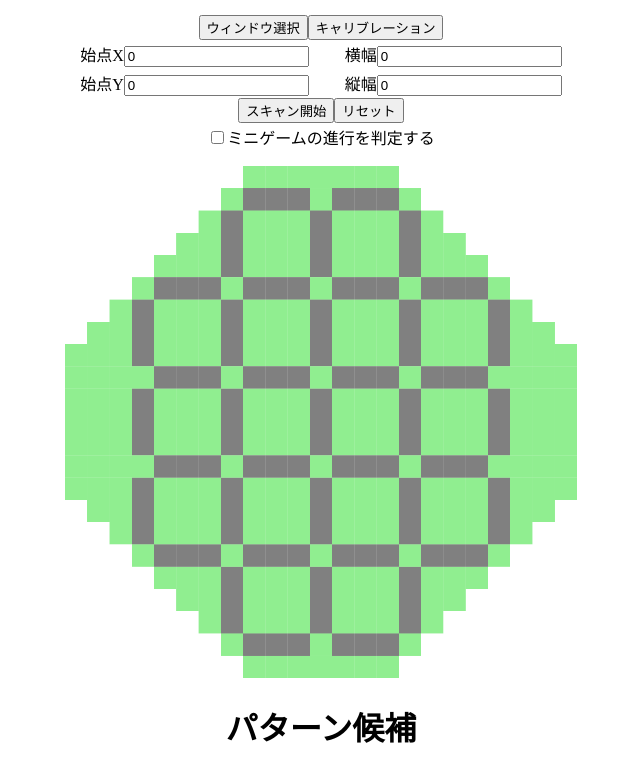
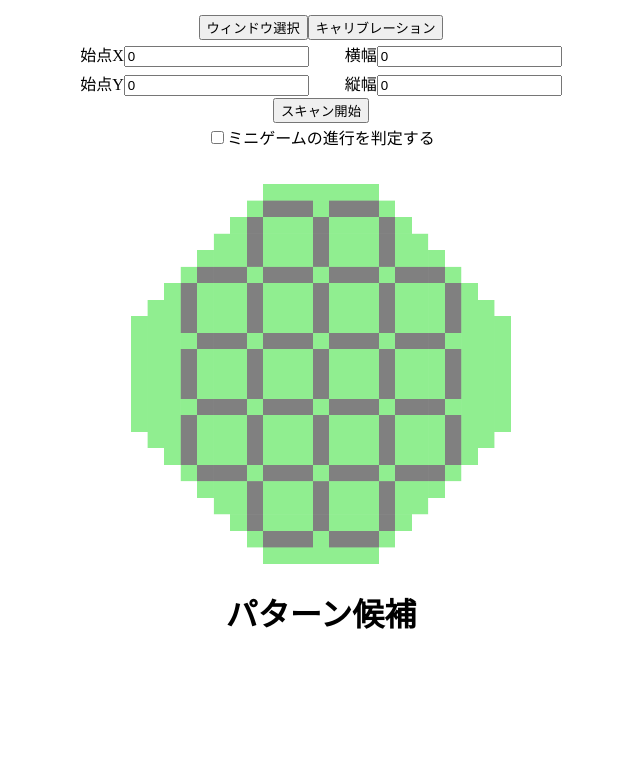
Before and after one commit to namecoco256/battan-auto-vue, a Vue app: page / in a window 1280 px wide. Shown: the top 782 px of the page, without its empty margins (319-959 px from the left). Built offline with nearby package versions, Linux system fonts and the light colour scheme.

Commit message:
いろいろと おしゃれだよ

```diff
--- a/src/App.vue
+++ b/src/App.vue
@@ -356,10 +356,8 @@ function checkTargetColor(current, min, max) {
     <label>始点Y<input type="text" v-model="selectRectangle.startY"/></label> <label>縦幅<input type="text" v-model="selectRectangle.height"/></label>
     <br />
     <button class="scanBtn" @click="onScanBtn" v-if="!isScanning">スキャン開始</button>
-    <button class="scanBtn" @click="onScanBtn" v-else>スキャン停止</button>
-    <button @click="reset">リセット</button><br>
-    <label><input type="checkbox" v-model="isJudgeGaming">ミニゲームの進行を判定する</label><!--この文言要検討-->
-  </section>
+    <button class="scanBtn" @click="onScanBtn" v-else>スキャン停止</button><br>
+    <label><input type="checkbox" v-model="isJudgeGaming">ミニゲームの進行を判定する</label><br>
 
     <div class="videoPreview">
       <video class="video" style="display:none;" :width="screenSize.width" :height="screenSize.height" autoplay />
@@ -370,8 +368,11 @@ function checkTargetColor(current, min, max) {
       </Transition>
     </div>
 
+    <button @click="reset" v-show="isWindowSelected">入力リセット</button><br>
+  </section>
 
-  <PatternDisplay ref='patternDisplay' :battan-input="battan_input" class="transition" /><!--v-if="isScanning"-->
+  <PatternDisplay ref='patternDisplay' :battan-input="battan_input" :canvas-size="canvasSize" class="transition" />
+  <div class="blank"></div>
 </template>
 
 <style scoped>
--- a/src/assets/base.css
+++ b/src/assets/base.css
@@ -4,5 +4,5 @@ body {
   text-align: center;
 }
 .transition{
-  transition: 2px;
+  transition: 2s ease;
 }
--- a/src/assets/main.css
+++ b/src/assets/main.css
@@ -5,6 +5,7 @@
 .canvas {
   height: 90%;
   max-height: 744px;
+  border-radius: 10px;
 }
 label {
   margin: 2px 1em;
@@ -15,15 +16,21 @@ label {
   display: flex;
   flex-wrap: wrap;
   list-style: none;
-  justify-content: space-between;
+  justify-content: center;
 }
 .matches li {
   margin:1em;
   padding:1em;
-  background-color: #aaaaaa;
+  background-color: #e3e3e3;
   width:fit-content;
+  border-radius:10px;
 }
 .matches li img{
   display: block;
   object-fit: contain;
+  width:170px;
 }
+
+.blank{
+  height:300px
+}
--- a/src/components/InputDisplay.vue
+++ b/src/components/InputDisplay.vue
@@ -7,7 +7,7 @@ const canvasSize = { width: 2048, height: 2048 }
 const props = defineProps({
   battanInput: Array,
   battanMerge: Array,
-  battanPatternMatchNum: Number
+  battanPatternMatchNum: Number,
 })
 
 //blockSize
@@ -73,6 +73,7 @@ watch(() => props.battanInput, () => {
 //描画
 function paint(){
   console.log('i am a display')
+  console.log(props.battanMerge)
   canvasCtx.strokeStyle = "gray"
   canvasCtx.fillStyle = "white";
   canvasCtx.fillRect(0, 0, canvas.width, canvas.height);
@@ -134,7 +135,7 @@ function paint(){
 
 <style scoped>
   .canvas {
-    width:512px;
-    height: 512px;
+    width:380px;
+    height: 380px;
   }
 </style>
--- a/src/components/PatternDisplay.vue
+++ b/src/components/PatternDisplay.vue
@@ -8,7 +8,7 @@ console.log(battan_pattern.components)
 // [pattern] == 1:一致 0:不一致
 let battan_pattern_match = [1, 1, 1, 1, 1, 1, 1, 1, 1, 1, 1, 1, 1, 1, 1];
 let battan_pattern_match_sum = 15;
-let battan_pattern_match_num = -1;
+let battan_pattern_match_num = ref(-1)
 // 一致パターンの添字が入る
 let matchList = ref([]);
 let matchListUrl = ref([])
@@ -16,13 +16,14 @@ let matchListUrl = ref([])
 // バッタン差分配列
 // 0: 差分なし 1: 差分あり
 // [y][x]
-let battan_merge = Array(11);
-for (var i = 0; i < battan_merge.length; i++) {
-  battan_merge[i] = [0, 0, 0, 0, 0];
+const battan_merge = ref(Array(11))
+for (var i = 0; i < battan_merge.value.length; i++) {
+  battan_merge.value[i] = [0, 0, 0, 0, 0];
 }
 
 const props = defineProps({
-  battanInput: Array
+  battanInput: Array,
+  canvasSize: Object,
 })
 
 watch(() => props.battanInput, () => {
@@ -54,7 +55,7 @@ watch(() => props.battanInput, () => {
         // これ以上処理する意味がないので終わり
         if (unmatch_cnt >= battan_pattern.components.length) {
           battan_pattern_match_sum = 0;
-          battan_pattern_match_num = -1;
+          battan_pattern_match_num.value = -1;
           console.log('一致なし')
           return;
         }
@@ -67,7 +68,7 @@ watch(() => props.battanInput, () => {
   for (var p = 0; p < battan_pattern.components.length; p++) {
     if (battan_pattern_match[p] == 1) {
       battan_pattern_match_sum++;
-      battan_pattern_match_num = p;
+      battan_pattern_match_num.value = p;
       matchList.value.push(p);
       console.log('一致' + "" + p + " ")
     }
@@ -77,12 +78,12 @@ watch(() => props.battanInput, () => {
   // 未入力かつ差分のあるバッタンを保存
   for (var y = 0; y < 11; y++) {
     for (var x = 0; x < 5; x++) {
-      battan_merge[y][x] = 0;	//初期化
+      battan_merge.value[y][x] = 0;	//初期化
       if (battan_pattern_match_sum <= 0 || (props.battanInput[y][x] != 0)) continue;
       for (var l = 0; l < matchList.value.length - 1; l++) {
         if (battan_pattern.components[matchList.value[l]][y][x]
           != battan_pattern.components[matchList.value[l + 1]][y][x]) {
-          battan_merge[y][x] = 1;
+          battan_merge.value[y][x] = 1;
         }
       }
     }
@@ -96,6 +97,7 @@ watch(matchList,()=>{
     matchListUrl.value[i] = 'src/assets/pattern-image/'+matchList.value[i]+'.png'
   }
   console.log(matchListUrl.value)
+  console.log(battan_merge.value)
 })
 
 </script>
@@ -103,13 +105,29 @@ watch(matchList,()=>{
 <template>
   <InputDisplay :battan-input="props.battanInput" :battan-merge="battan_merge" :battan-pattern-match-num="battan_pattern_match_num" />
   <h1>パターン候補</h1>
-  <ul class="matches">
-    <li v-for="match in matchListUrl">
-      <img :src="match">
-    </li>
-  </ul>
+  <div class="displayArea">
+    <ul class="matches" key="matches" >
+      <TransitionGroup>
+        <li class="match" v-for="match in matchListUrl" :key="match">
+          <img :src="match">
+        </li>
+      </TransitionGroup>
+    </ul>
+  </div>
 </template>
 
 <style scoped>
+.v-move,
+.v-enter-active,
+.v-leave-active {
+  transition:2s ease;
+}
 
+.v-enter-from,
+.v-leave-to {
+  opacity: 0;
+}
+.v-leave-active{
+  position: absolute;
+}
 </style>
```
Lines whose indentation alone changed are shown as unchanged.
